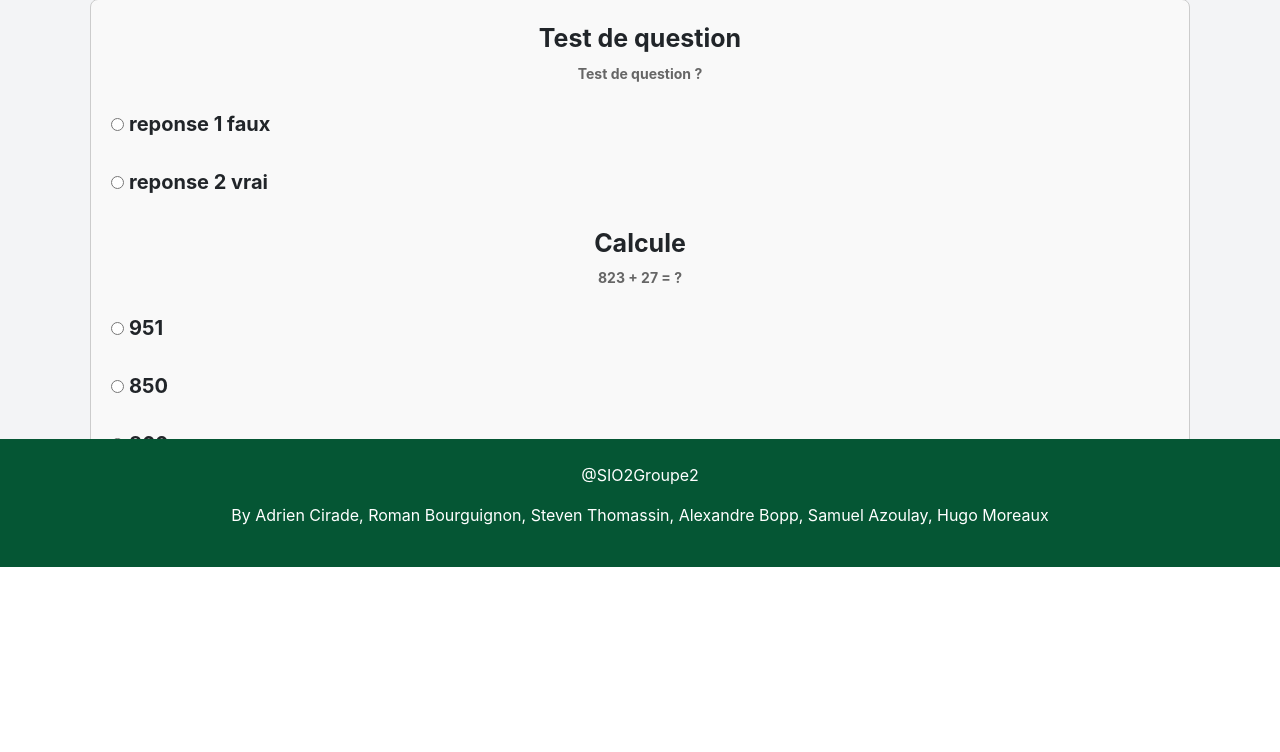
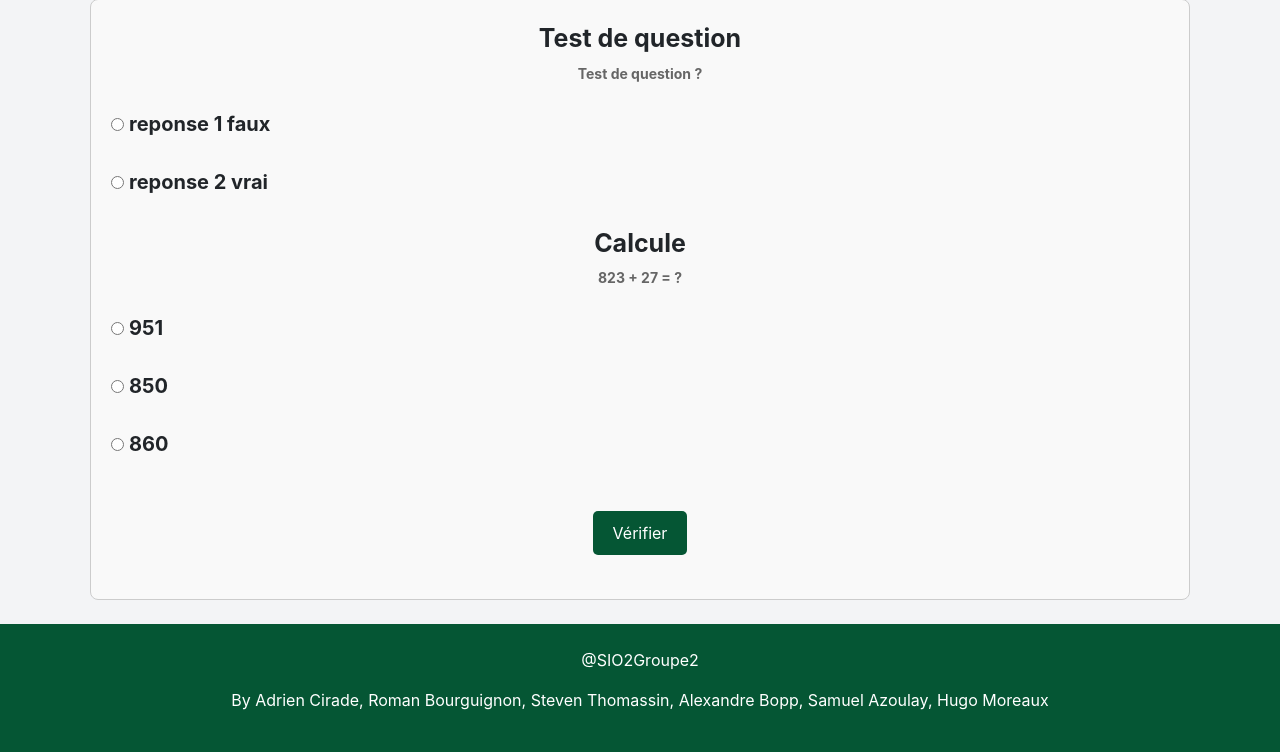
Before and after one commit to Boppalex/infoclimat.org, a PHP site: page /quizz.php in a window 1280 px wide. Shown: the part 233-985 px from the top of the page. Before the commit the page ends 800 px from the top, so only its background shows below. Run offline with PHP 8.4, Linux system fonts and the light colour scheme; data comes from the database, SQL or seed files in the repository; some libraries are stand-ins or nearby versions.

Commit message:
quizz changement

```diff
--- a/quizz.php
+++ b/quizz.php
@@ -214,7 +214,9 @@
     <div class="bg-gray-100 quiz-container ">
       <div id="questions"></div>
       <div id="message" class="message"></div>
+      </br>
       <button onclick="checkAnswers()">Vérifier</button>
+      </br>
       </br>
       <button id="restartButton" style="display: none;" onclick="restartQuiz()">Recommencer</button>
     </div>
@@ -400,8 +402,8 @@ function restartQuiz() {
   </div>
 
 </body>
-
-<footer class="p-4 w-full fixed bottom-0">
+    </br>
+<footer class="p-4 w-full ">
   <p class="flex justify-center">@SIO2Groupe2</p>
   <p class="flex justify-center">By Adrien Cirade, Roman Bourguignon, Steven Thomassin, Alexandre Bopp, Samuel
     Azoulay, Hugo Moreaux</p>
```
